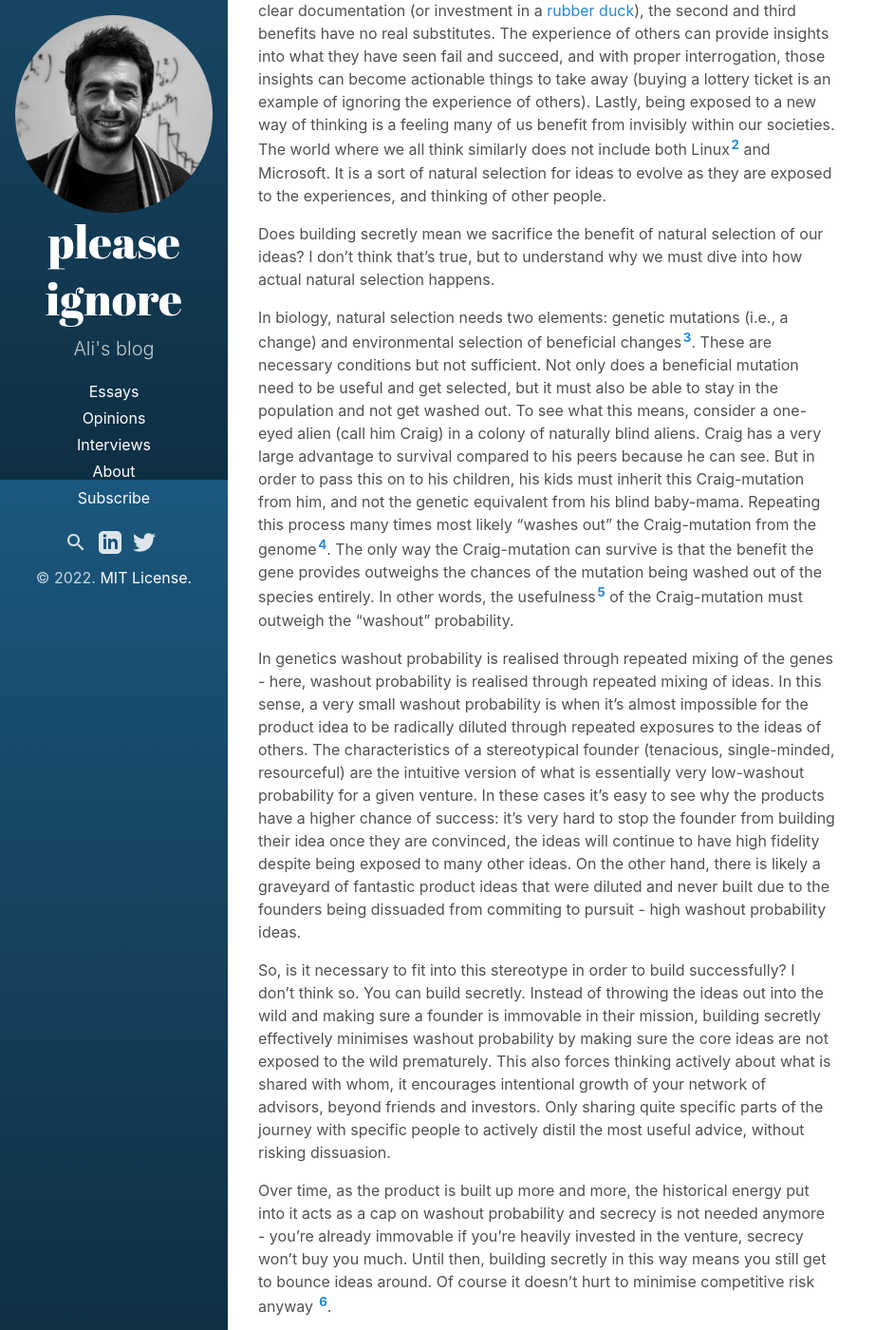
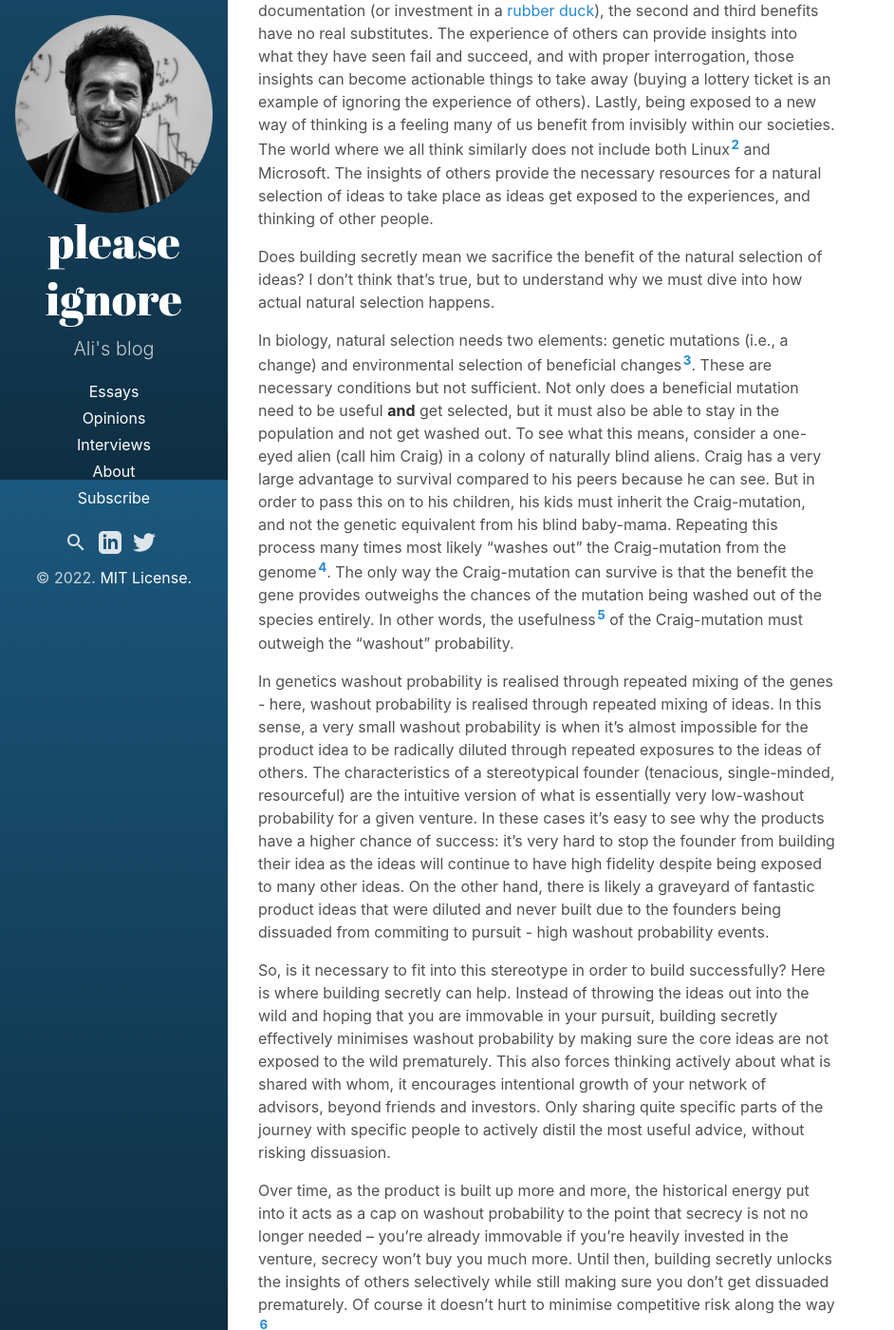
Before and after one commit to alfarzan/plsignore.com, a Jekyll site: the page built from _posts/2022-08-14-build-secretly.md, in a window 1280 px wide and 1400 px high, scrolled down 395 px. Shown: the whole window at 95% size, without its empty margins (0-942 px from the left). Built offline with Jekyll 4.4.1, drawn with Linux system fonts in a browser that asks for light colours; some of the changed text lies outside the part shown.

Commit message:
Update 2022-08-14-build-secretly.md

```diff
--- a/_posts/2022-08-14-build-secretly.md
+++ b/_posts/2022-08-14-build-secretly.md
@@ -7,17 +7,17 @@
 
 For most of the founders I find in my circle, the urge to talk about what they are building is almost as strong as the urge to keep it vague and secretive. In contrast, I like to talk about whatever I'm working on. In fact, this open culture is a necessary part of my problem-solving process - I need people to bounce ideas off of, all in spite of the advice of my most successful friends and colleagues. I’m starting to think this approach is wrong. There is inherent value in building secretly[^1] .
 
-Intuitively, total secrecy shuts out a very powerful tool: the insights of others. This is a useful practice because it tests out a basic understanding of the core idea, benefits from the experience of others, and has the potential to highlight a new way of thinking around a topic. While testing the core idea can be done by clear documentation (or investment in a [rubber duck](https://en.wikipedia.org/wiki/Rubber_duck_debugging)), the second and third benefits have no real substitutes. The experience of others can provide insights into what they have seen fail and succeed, and with proper interrogation, those insights can become actionable things to take away (buying a lottery ticket is an example of ignoring the experience of others). Lastly, being exposed to a new way of thinking is a feeling many of us benefit from invisibly within our societies. The world where we all think similarly does not include both Linux[^2] and Microsoft. It is a sort of natural selection for ideas to evolve as they are exposed to the experiences, and thinking of other people.
+Intuitively, total secrecy shuts out a powerful tool: the insights of others. These insights can be used in three ways: to test out a basic understanding of the core idea, to benefit from the experience of others, and to highlight a new way of thinking around a topic. While testing the core idea can be done by clear documentation (or investment in a [rubber duck](https://en.wikipedia.org/wiki/Rubber_duck_debugging)), the second and third benefits have no real substitutes. The experience of others can provide insights into what they have seen fail and succeed, and with proper interrogation, those insights can become actionable things to take away (buying a lottery ticket is an example of ignoring the experience of others). Lastly, being exposed to a new way of thinking is a feeling many of us benefit from invisibly within our societies. The world where we all think similarly does not include both Linux[^2] and Microsoft. The insights of others provide the necessary resources for a natural selection of ideas to take place as ideas get exposed to the experiences, and thinking of other people.
 
-Does building secretly mean we sacrifice the benefit of natural selection of our ideas? I don’t think that’s true, but to understand why we must dive into how actual natural selection happens.
+Does building secretly mean we sacrifice the benefit of the natural selection of ideas? I don’t think that’s true, but to understand why we must dive into how actual natural selection happens.
 
-In biology, natural selection needs two elements: genetic mutations (i.e., a change) and environmental selection of beneficial changes[^3]. These are necessary conditions but not sufficient. Not only does a beneficial mutation need to be useful and get selected, but it must also be able to stay in the population and not get washed out. To see what this means, consider a one-eyed alien (call him Craig) in a colony of naturally blind aliens. Craig has a very large advantage to survival compared to his peers because he can see. But in order to pass this on to his children, his kids must inherit this Craig-mutation from him, and not the genetic equivalent from his blind baby-mama. Repeating this process many times most likely "washes out" the Craig-mutation from the genome[^4]. The only way the Craig-mutation can survive is that the benefit the gene provides outweighs the chances of the mutation being washed out of the species entirely. In other words, the usefulness[^5] of the Craig-mutation must outweigh the "washout" probability.
+In biology, natural selection needs two elements: genetic mutations (i.e., a change) and environmental selection of beneficial changes[^3]. These are necessary conditions but not sufficient. Not only does a beneficial mutation need to be useful **and** get selected, but it must also be able to stay in the population and not get washed out. To see what this means, consider a one-eyed alien (call him Craig) in a colony of naturally blind aliens. Craig has a very large advantage to survival compared to his peers because he can see. But in order to pass this on to his children, his kids must inherit the Craig-mutation, and not the genetic equivalent from his blind baby-mama. Repeating this process many times most likely "washes out" the Craig-mutation from the genome[^4]. The only way the Craig-mutation can survive is that the benefit the gene provides outweighs the chances of the mutation being washed out of the species entirely. In other words, the usefulness[^5] of the Craig-mutation must outweigh the "washout" probability.
 
-In genetics washout probability is realised through repeated mixing of the genes - here, washout probability is realised through repeated mixing of ideas. In this sense, a very small washout probability is when it's almost impossible for the product idea to be radically diluted through repeated exposures to the ideas of others. The characteristics of a stereotypical founder (tenacious, single-minded, resourceful) are the intuitive version of what is essentially very low-washout probability for a given venture. In these cases it's easy to see why the products have a higher chance of success: it's very hard to stop the founder from building their idea once they are convinced, the ideas will continue to have high fidelity despite being exposed to many other ideas. On the other hand, there is likely a graveyard of fantastic product ideas that were diluted and never built due to the founders being dissuaded from commiting to pursuit - high washout probability ideas.
+In genetics washout probability is realised through repeated mixing of the genes - here, washout probability is realised through repeated mixing of ideas. In this sense, a very small washout probability is when it's almost impossible for the product idea to be radically diluted through repeated exposures to the ideas of others. The characteristics of a stereotypical founder (tenacious, single-minded, resourceful) are the intuitive version of what is essentially very low-washout probability for a given venture. In these cases it's easy to see why the products have a higher chance of success: it's very hard to stop the founder from building their idea as the ideas will continue to have high fidelity despite being exposed to many other ideas. On the other hand, there is likely a graveyard of fantastic product ideas that were diluted and never built due to the founders being dissuaded from commiting to pursuit - high washout probability events.
 
-So, is it necessary to fit into this stereotype in order to build successfully? I don't think so. You can build secretly. Instead of throwing the ideas out into the wild and making sure a founder is immovable in their mission, building secretly effectively minimises washout probability by making sure the core ideas are not exposed to the wild prematurely. This also forces thinking actively about what is shared with whom, it encourages intentional growth of your network of advisors, beyond friends and investors. Only sharing quite specific parts of the journey with specific people to actively distil the most useful advice, without risking dissuasion.
+So, is it necessary to fit into this stereotype in order to build successfully? Here is where building secretly can help. Instead of throwing the ideas out into the wild and hoping that you are immovable in your pursuit, building secretly effectively minimises washout probability by making sure the core ideas are not exposed to the wild prematurely. This also forces thinking actively about what is shared with whom, it encourages intentional growth of your network of advisors, beyond friends and investors. Only sharing quite specific parts of the journey with specific people to actively distil the most useful advice, without risking dissuasion.
 
-Over time, as the product is built up more and more, the historical energy put into it acts as a cap on washout probability and secrecy is not needed anymore - you're already immovable if you're heavily invested in the venture, secrecy won't buy you much. Until then, building secretly in this way means you still get to bounce ideas around. Of course it doesn't hurt to minimise competitive risk anyway [^6].
+Over time, as the product is built up more and more, the historical energy put into it acts as a cap on washout probability to the point that secrecy is not no longer needed -- you're already immovable if you're heavily invested in the venture, secrecy won't buy you much more. Until then, building secretly unlocks the insights of others selectively while still making sure you don't get dissuaded prematurely. Of course it doesn't hurt to minimise competitive risk along the way [^6].
 
 [^1]: Here I am primarily focussing on those who are building something new rather than selling their time as experts. Think founders, academics, and traders, Vs. pilots, surgeons, and pianists.
 
```
